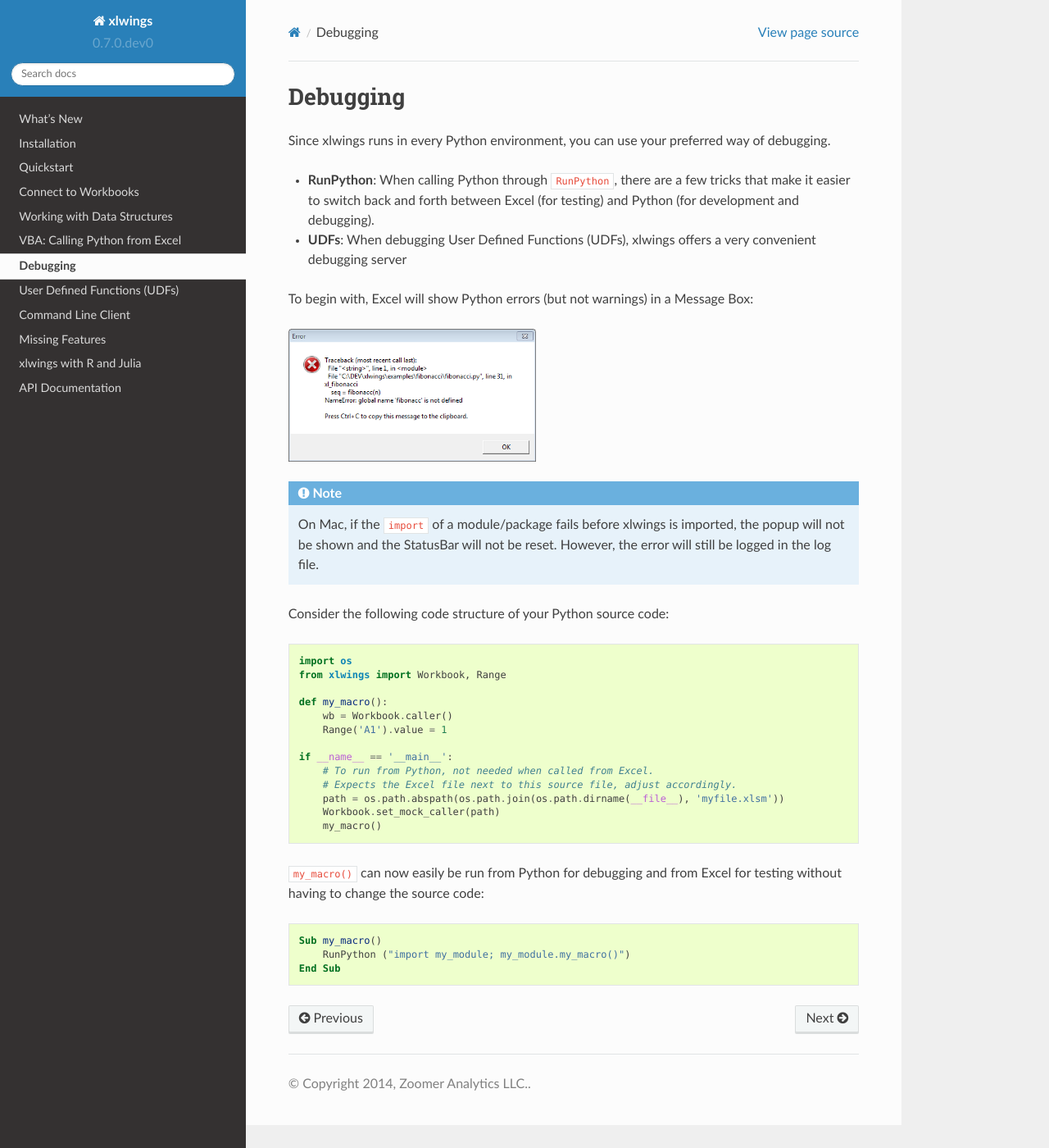
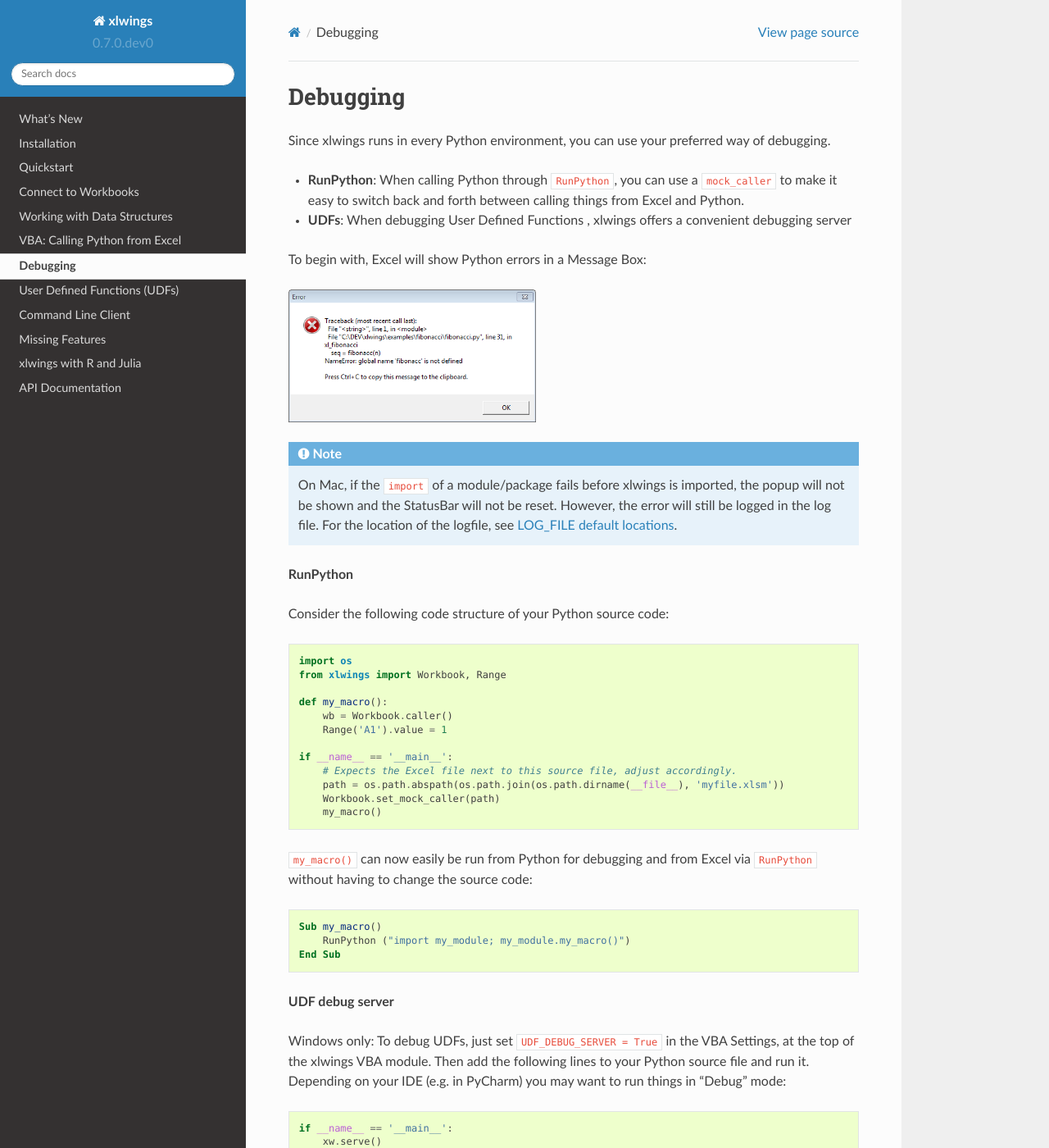
Before and after one commit to xlwings/xlwings, a Sphinx documentation site: the page built from docs/debugging.rst, in a window 1280 px wide and 1400 px high. Shown: the whole window at 82% size. Built offline with Sphinx 7.4.7 and the Read the Docs theme 2.0.0, drawn with Linux system fonts in a browser that asks for light colours; some of the changed text lies outside the part shown.

Commit message:
worked on docs

```diff
--- a/docs/debugging.rst
+++ b/docs/debugging.rst
@@ -5,18 +5,20 @@
 
 Since xlwings runs in every Python environment, you can use your preferred way of debugging.
 
-* **RunPython**: When calling Python through ``RunPython``, there are a few tricks that make it easier to switch back and forth between Excel (for testing) and
-  Python (for development and debugging).
-* **UDFs**: When debugging User Defined Functions (UDFs), xlwings offers a very convenient debugging server
+* **RunPython**: When calling Python through ``RunPython``, you can use a ``mock_caller`` to make it easy to switch
+  back and forth between calling things from Excel and Python.
+* **UDFs**: When debugging User Defined Functions , xlwings offers a convenient debugging server
 
 
-To begin with, Excel will show Python errors (but not warnings) in a Message Box:
+To begin with, Excel will show Python errors in a Message Box:
 
 .. figure:: images/debugging_error.png
     :scale: 65%
 
 .. note:: On Mac, if the ``import`` of a module/package fails before xlwings is imported, the popup will not be shown and the StatusBar
-    will not be reset. However, the error will still be logged in the log file.
+    will not be reset. However, the error will still be logged in the log file. For the location of the logfile, see :ref:`log`.
+
+**RunPython**
 
 Consider the following code structure of your Python source code:
 
@@ -30,14 +32,13 @@
         Range('A1').value = 1
 
     if __name__ == '__main__':
-        # To run from Python, not needed when called from Excel.
         # Expects the Excel file next to this source file, adjust accordingly.
         path = os.path.abspath(os.path.join(os.path.dirname(__file__), 'myfile.xlsm'))
         Workbook.set_mock_caller(path)
         my_macro()
 
 
-``my_macro()`` can now easily be run from Python for debugging and from Excel for testing without having to change the
+``my_macro()`` can now easily be run from Python for debugging and from Excel via ``RunPython`` without having to change the
 source code:
 
 .. code-block:: vb.net
@@ -45,3 +46,21 @@
     Sub my_macro()
         RunPython ("import my_module; my_module.my_macro()")
     End Sub
+
+**UDF debug server**
+
+Windows only: To debug UDFs, just set ``UDF_DEBUG_SERVER = True`` in the VBA Settings, at the top of the xlwings VBA module.
+Then add the following lines to your Python source file and run it. Depending on your IDE (e.g. in PyCharm) you
+may want to run things in "Debug" mode::
+
+
+    if __name__ == '__main__':
+        xw.serve()
+
+When you recalculate the Sheet (``Ctrl-Alt-F9``), the code will stop at breakpoints or print any statements that you
+may have.
+
+The following screenshot shows the code stopped at a breakpoint in the community version of PyCharm:
+
+.. figure:: images/udf_debugging.png
+    :scale: 65%
```
Also changed, not shown: docs/whatsnew.rst (+16 -9 lines), docs/images/udf_debugging.png (added).
